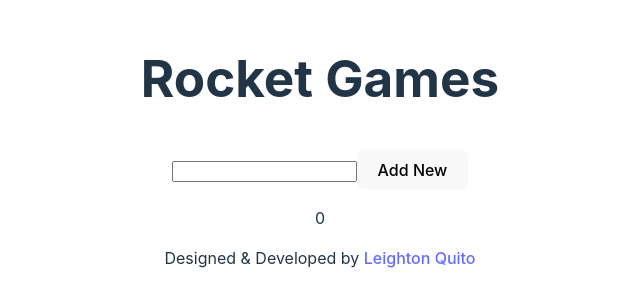
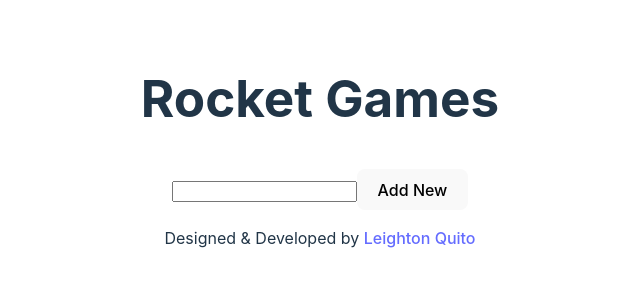
Before and after one commit to iamleigh/react-todo, a React (Vite) app: page / in a window 1280 px wide. Shown: the part 253-560 px from the top of the page, without its empty margins (320-960 px from the left). Built offline with nearby package versions, Linux system fonts and the light colour scheme.

Commit message:
fix: Remove test

```diff
--- a/src/components/Reminders.tsx
+++ b/src/components/Reminders.tsx
@@ -103,8 +103,6 @@ const Reminders: React.FC = () => {
 					Clear Completed
 				</button>
 			}
-
-			{ done }
 		</div>
 	);
 }
```
